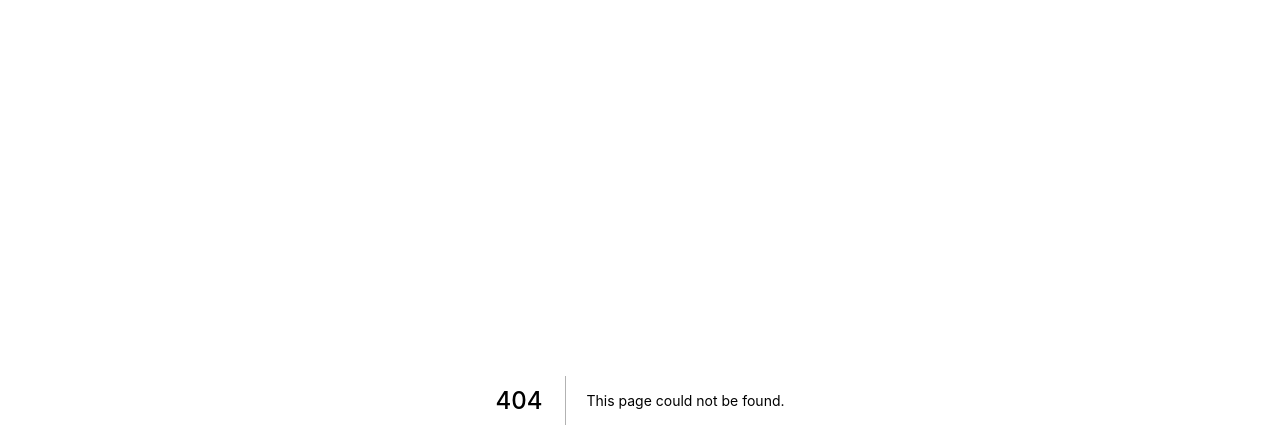
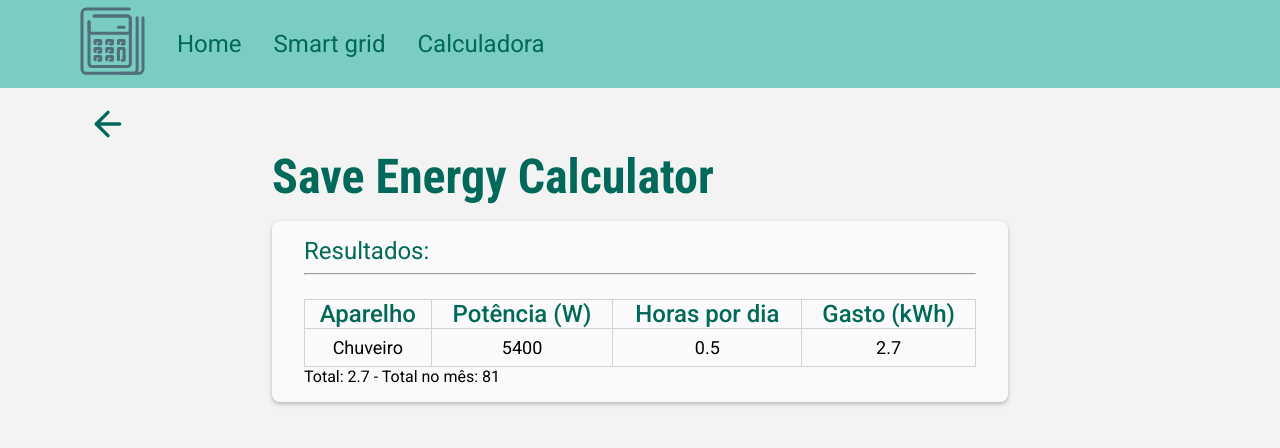
Before and after one commit to DanielSLucas/SaveEnergyCalculator, a Next.js app: page /results in a window 1280 px wide. Before the commit this address had no page. Shown: the top 448 px of the page. Built offline with nearby package versions, Linux system fonts and the light colour scheme.

Commit message:
starting results page

```diff
--- /dev/null
+++ b/src/pages/results.tsx
@@ -0,0 +1,76 @@
+import { useCallback } from 'react';
+import { useRouter } from 'next/router';
+import { FiArrowLeft } from 'react-icons/fi';
+
+import SEO from '../components/SEO';
+import NavBar from '../components/NavBar';
+
+import { Container, ContentWrapper, Header, MainSection } from '../styles/pages/Results';
+
+const Results: React.FC = () => {
+  const router = useRouter();
+
+  const handleGoBack = useCallback(() => {
+    router.back();
+  }, [router]);
+
+  return (
+    <>
+      <SEO
+        title="Calculator"
+        description="Calculadora da consumo"
+        image="brand.jpeg"
+        shouldExludeTitleSuffix
+      />
+
+      <Container>
+        <NavBar />
+
+        <ContentWrapper>
+
+          <Header>
+            <button type="button" onClick={handleGoBack}>
+              <FiArrowLeft />
+            </button>
+          </Header>
+
+          <MainSection>
+            <section>
+              <h1>Save Energy Calculator</h1>
+
+              <div>
+                <h2>Resultados:</h2>
+                <hr/>
+
+                <table>
+                  <thead>
+                    <tr>
+                      <th>Aparelho</th>
+                      <th>Potência (W)</th>
+                      <th>Horas por dia</th>
+                      <th>Gasto (kWh)</th>
+                    </tr>
+                  </thead>
+                  <tbody>
+                    <tr>
+                      <td>Chuveiro</td>
+                      <td>5400</td>
+                      <td>0.5</td>
+                      <td>2.7</td>
+                    </tr>
+                  </tbody>
+                </table>
+
+                <footer>
+                  Total: 2.7 - Total no mês: 81
+                </footer>
+              </div>
+            </section>
+          </MainSection>
+        </ContentWrapper>
+      </Container>
+    </>
+  );
+}
+
+export default Results;
--- /dev/null
+++ b/src/styles/pages/Results.ts
@@ -0,0 +1,104 @@
+import styled from "styled-components";
+
+export const Container = styled.div`
+  width: 100%;
+  height: 100%;
+`;
+
+export const ContentWrapper = styled.main`
+  height: 100%;
+  width: 100%;
+  max-width: 1120px;
+  margin: 0 auto;
+`;
+
+
+export const Header = styled.header`
+  margin-right: auto;
+  margin-left: 0.5rem;
+  margin-top: 6.5rem;
+
+  button {
+    border: 0;
+    background: 0;
+  }
+
+  svg {
+    height: 2.5rem;
+    width: 2.5rem;
+    color: #006959;
+  }
+`;
+
+export const MainSection = styled.div`
+  width: 100%;
+
+  display: flex;
+  align-content: center;
+  justify-content: center;
+
+  section {
+    h1 {
+      font-family: Roboto Condensed;
+      font-weight: bold;
+      font-size: 3rem;
+      color: #006959;
+      margin-bottom: 1rem;
+    }
+
+    & > div {
+      width: 46rem;
+
+      background: #FAFAFC;
+      padding: 1rem 2rem;
+
+      box-shadow: 0px 2px 4px rgba(0, 0, 0, 0.25);
+      border-radius: 0.5rem;
+
+      h2 {
+        margin-bottom: 0.5rem;
+        font: 400 1.5rem Roboto;
+        color: #006959;
+      }
+
+      hr {
+        width: 100%;
+        height: 1px;
+        background: #D3D3D3;
+        margin-bottom: 1.5rem;
+      }
+
+      table, tr, td, th {
+        border: 1px solid #d3d3d3;
+        border-collapse: collapse;
+      }
+
+      table {
+        width: 100%;
+        text-align: center;
+
+        thead th {
+          font-size: 1.5rem;
+          font-weight: 500;
+          color: #006959;
+        }
+
+        tbody tr td{
+          font-size: 1.125rem;
+          padding: 0.5rem 0;
+        }
+
+      }
+    }
+  }
+
+  @media(max-width: 700px) {
+    section {
+      width: 90%;
+      & > div {
+        width: 100%;
+        padding: 1rem 1rem;
+      }
+    }
+  }
+`;
```
